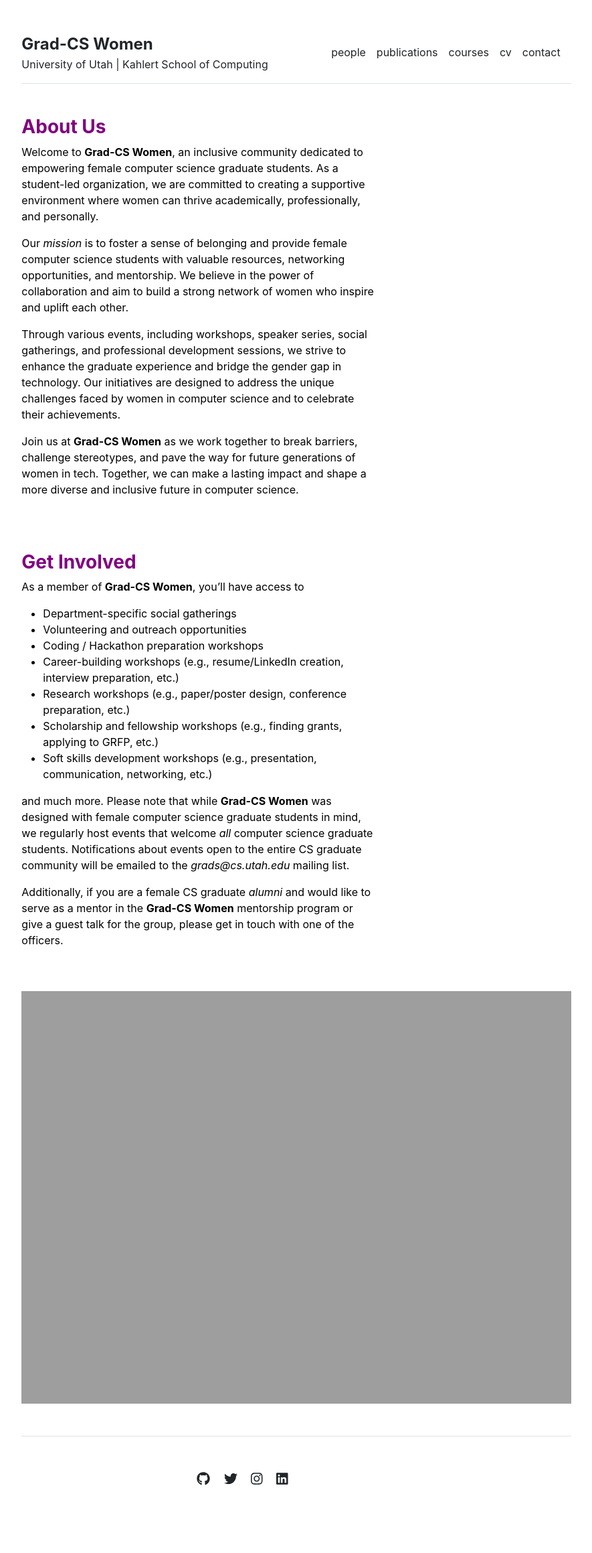
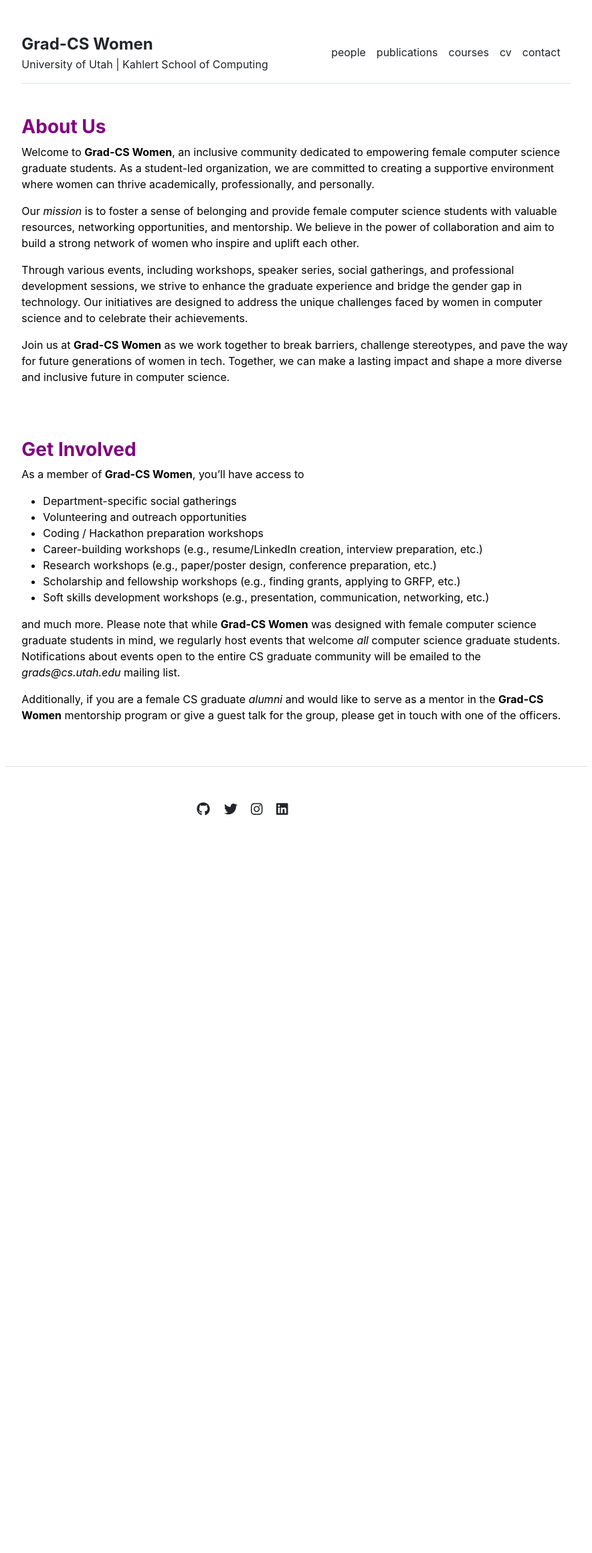
Before and after one commit to gradCSwomen-utah/gradCSwomen-utah.github.io, a Jekyll site: the page built from index.md, in a window 1280 px wide. Shown: the whole page at 67% size, without its empty margins (197-1082 px from the left). Built offline with Jekyll 4.4.1, drawn with Linux system fonts in a browser that asks for light colours; after the commit the page ends 1367 px from its top, so only the background shows below that.

Commit message:
Update home.html

```diff
--- a/_layouts/home.html
+++ b/_layouts/home.html
@@ -3,10 +3,6 @@
 ---
 
 <div class="row g-5 mb-5">
-  <div class="col-md-8">
+  <div class="col-md-12">
     {{ content }}
   </div>
-  <div class="col-md-12">
-    <img src="{{ site.github.url }}/assets/img/home.jpg" alt="Home" width="100%">
-  </div>
-</div>
```
